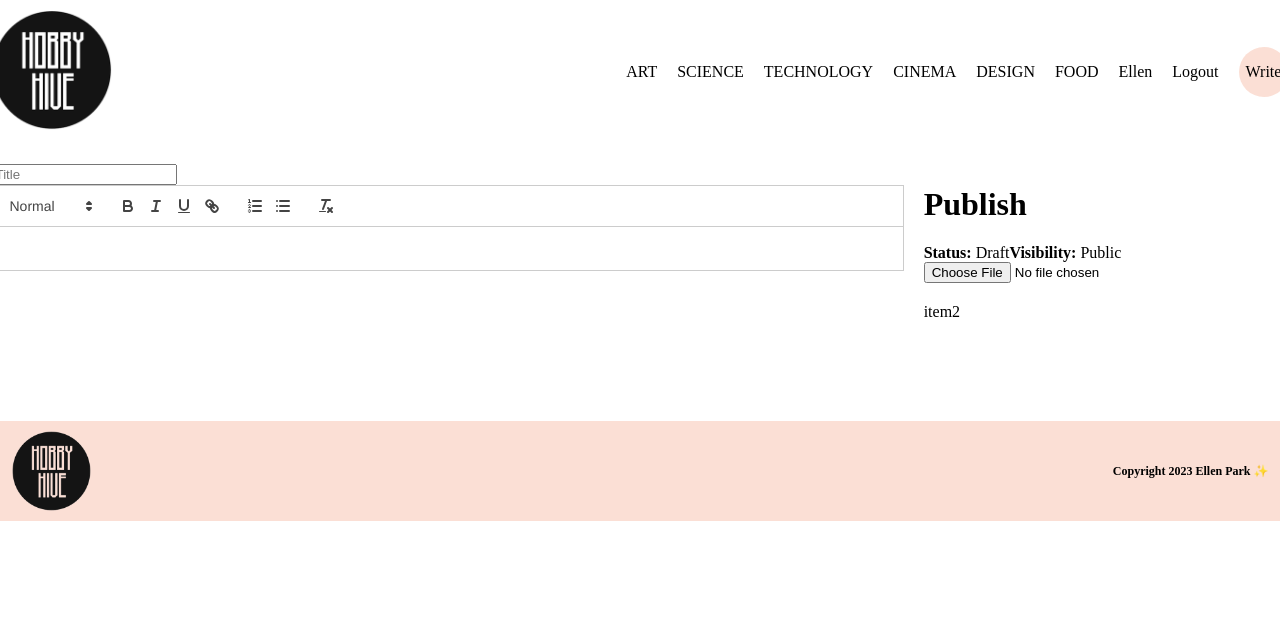
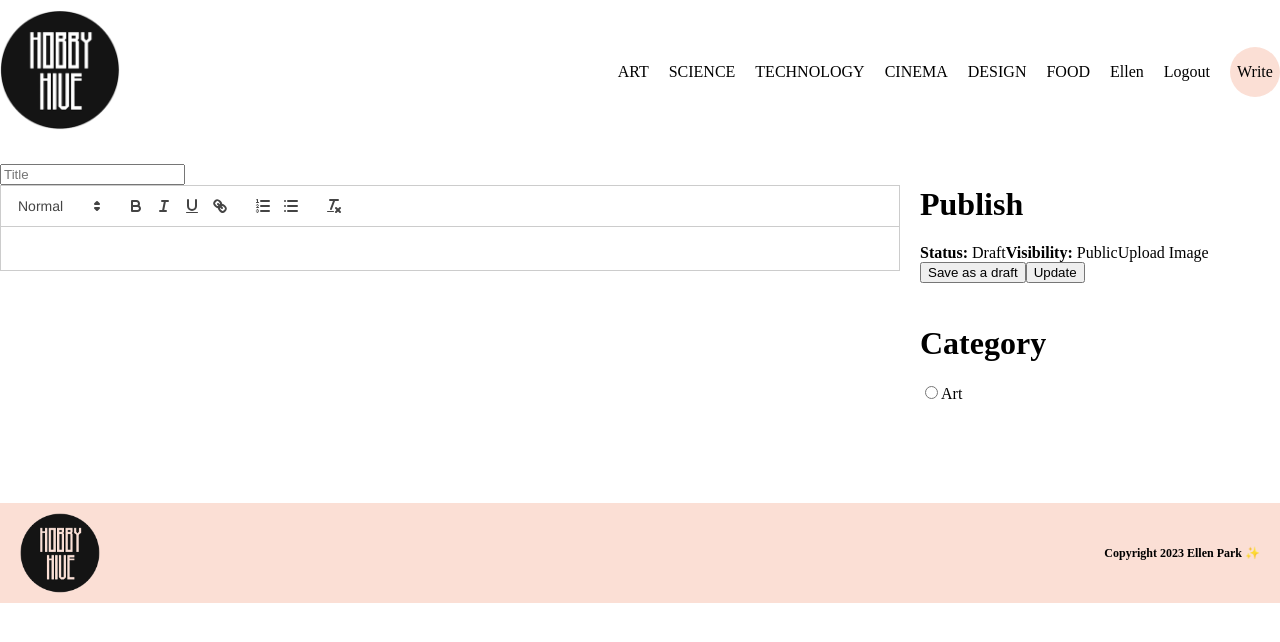
Before and after one commit to ellen3128/Blog, a React (Vite) app in the folder client/: page /write in a window 1280 px wide. Shown: the top 642 px of the page. Built offline with nearby package versions, Linux system fonts and the light colour scheme.

Commit message:
adds publish and category selections for writes

```diff
--- a/client/src/pages/Write.jsx
+++ b/client/src/pages/Write.jsx
@@ -24,9 +24,18 @@ const Write = () => {
           <span>
             <b>Visibility: </b> Public
           </span>
-          <input type="file" name="" id="" />
+          <input style={{display:"none"}} type="file" id="file" />
+          <label htmlFor="file">Upload Image</label>
+          <div className="buttons">
+            <button> Save as a draft</button>
+            <button> Update </button>
+          </div>
         </div>
-        <div className="item">item2</div>
+        <div className="item">
+          <h1>Category</h1>
+          <input type='radio' name="cat" value="art" id="art" />
+          <label htmlFor="art">Art</label>
+        </div>
       </div>
     </div>
   )
```
Also changed, not shown: client/src/style.scss (indentation only).
